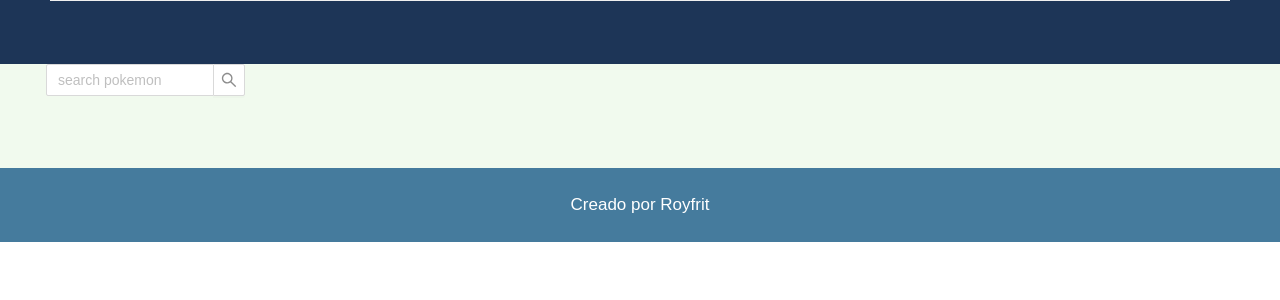
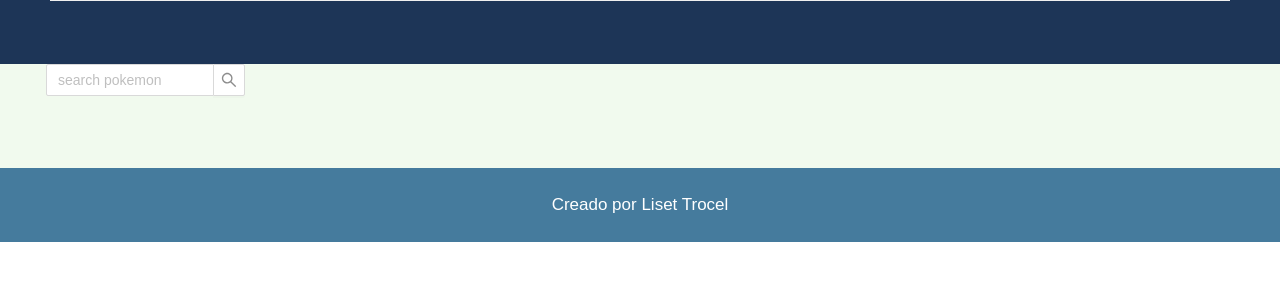
Before and after one commit to Royfrit/PokedexRoyfrit, a React (Create React App) app: page / in a window 1280 px wide. Shown: the top 300 px of the page. Built offline with nearby package versions, Linux system fonts and the light colour scheme; no server answers.

Commit message:
advances

```diff
--- a/src/index.js
+++ b/src/index.js
@@ -18,7 +18,7 @@ ReactDOM.render(
         <Menu  mode="horizontal" defaultSelectedKeys={['2']}/>
       </Header>
         <App />
-        <Footer className="layout__footer">Creado por Royfrit</Footer>
+        <Footer className="layout__footer">Creado por Liset Trocel</Footer>
     </Layout>
     </Router>
   </React.StrictMode>,
```
